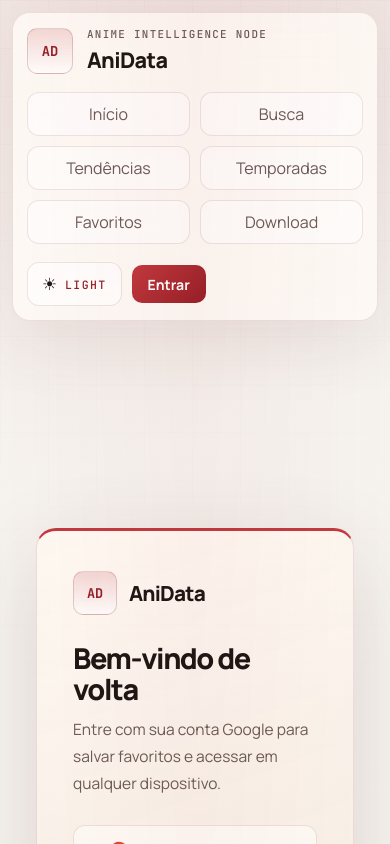
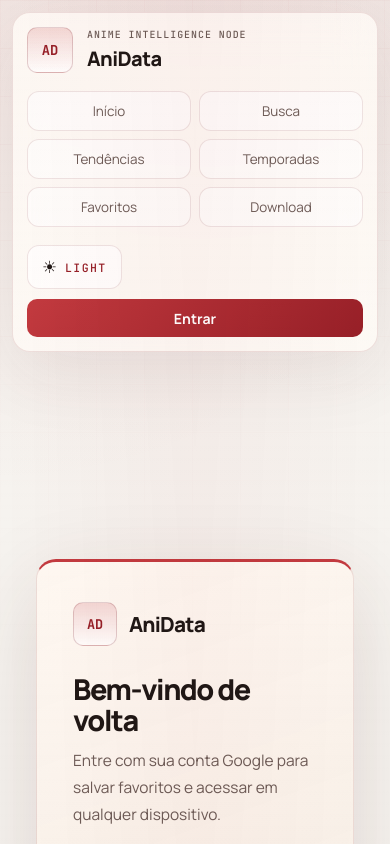
Before and after one commit to Eduarda-Borges-Silva/AniData, a React (Vite) app: page /login in a window 390 px wide. Shown: the top 844 px of the page. Built offline with nearby package versions, Linux system fonts and the light colour scheme; no server answers.

Commit message:
Improve mobile responsiveness across header, details, search and download pages

```diff
--- a/src/styles/Details.module.css
+++ b/src/styles/Details.module.css
@@ -279,9 +279,66 @@
   .panel,
   .skeletonPanel {
     grid-template-columns: 1fr;
+    gap: 24px;
+    padding: 22px;
   }
 
   .stats {
     grid-template-columns: 1fr;
   }
+
+  .cover,
+  .skeletonCover {
+    min-height: 360px;
+  }
+
+  .title {
+    font-size: clamp(1.9rem, 7vw, 2.7rem);
+  }
 }
+
+@media (max-width: 640px) {
+  .panel,
+  .skeletonPanel {
+    padding: 16px;
+    border-radius: 16px;
+  }
+
+  .cover,
+  .skeletonCover {
+    min-height: 280px;
+    border-radius: 12px;
+  }
+
+  .favoriteRow {
+    padding: 12px 0;
+  }
+
+  .leadStats {
+    gap: 10px;
+  }
+
+  .scoreSpotlight,
+  .episodeSpotlight {
+    min-width: 0;
+    flex: 1;
+    padding: 14px;
+  }
+
+  .scoreValue {
+    font-size: 2rem;
+  }
+
+  .description {
+    line-height: 1.75;
+    font-size: 0.94rem;
+  }
+
+  .skeletonStats {
+    flex-direction: column;
+  }
+
+  .skeletonStat {
+    width: 100%;
+  }
+}
--- a/src/styles/Download.module.css
+++ b/src/styles/Download.module.css
@@ -128,3 +128,23 @@
     grid-template-columns: 1fr;
   }
 }
+
+@media (max-width: 640px) {
+  .hero {
+    padding: 20px;
+    border-radius: 16px;
+  }
+
+  .actions {
+    flex-direction: column;
+  }
+
+  .primaryButton,
+  .secondaryButton {
+    width: 100%;
+  }
+
+  .card {
+    padding: 18px;
+  }
+}
--- a/src/styles/Header.module.css
+++ b/src/styles/Header.module.css
@@ -183,6 +183,12 @@
     flex-direction: column;
   }
 
+  .controls {
+    width: 100%;
+    justify-content: space-between;
+    flex-wrap: wrap;
+  }
+
   .nav {
     width: 100%;
   }
@@ -195,15 +201,59 @@
 @media (max-width: 640px) {
   .nav {
     display: grid;
-    grid-template-columns: repeat(2, minmax(0, 1fr));
+    grid-template-columns: repeat(3, minmax(0, 1fr));
+    gap: 8px;
   }
 
   .navLink {
     text-align: center;
+    min-height: 40px;
+    display: inline-flex;
+    align-items: center;
+    justify-content: center;
+    padding: 8px;
+    font-size: 0.84rem;
   }
 
   .themeToggle {
     align-self: stretch;
     justify-content: space-between;
   }
+
+  .loginButton {
+    width: 100%;
+    justify-content: center;
+  }
+
+  .logoutButton {
+    min-height: 40px;
+  }
 }
+
+@media (max-width: 480px) {
+  .brandWrap {
+    width: 100%;
+  }
+
+  .brandText {
+    min-width: 0;
+  }
+
+  .badge {
+    font-size: 0.62rem;
+    letter-spacing: 0.1em;
+  }
+
+  .brandLink {
+    font-size: 1.25rem;
+  }
+
+  .nav {
+    grid-template-columns: repeat(2, minmax(0, 1fr));
+  }
+
+  .userArea {
+    width: 100%;
+    justify-content: space-between;
+  }
+}
--- a/src/styles/Search.module.css
+++ b/src/styles/Search.module.css
@@ -185,7 +185,21 @@
     width: 100%;
   }
 
+  .inputRow button {
+    width: 100%;
+  }
+
   .filterRow {
     flex-direction: column;
   }
+
+  .selectWrap,
+  .select {
+    width: 100%;
+  }
+
+  .chip {
+    padding: 8px 12px;
+    font-size: 0.82rem;
+  }
 }
```
